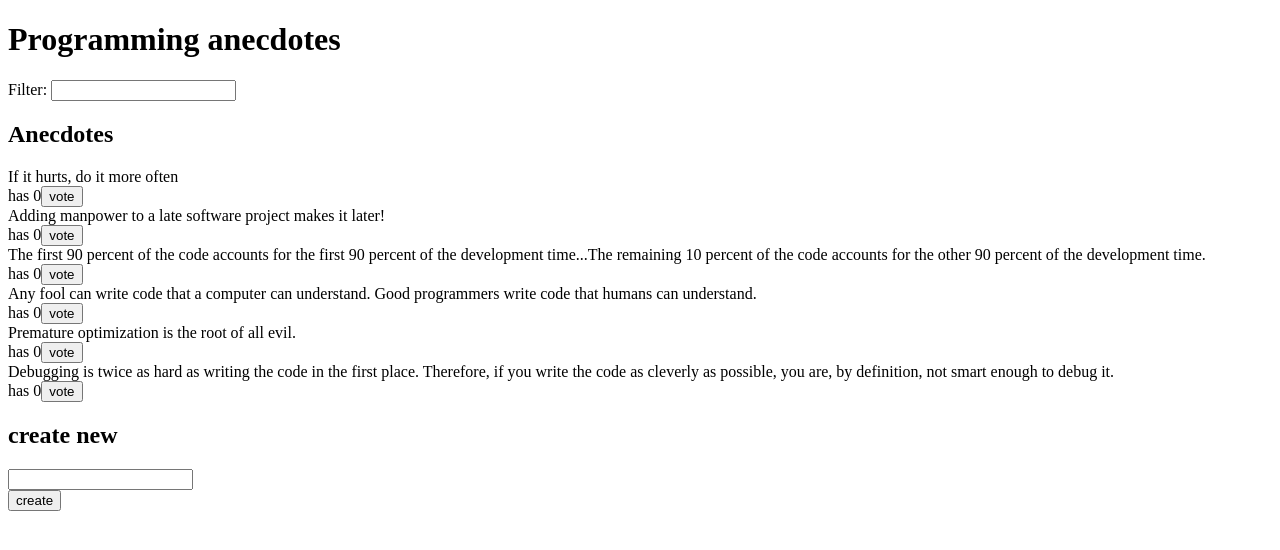
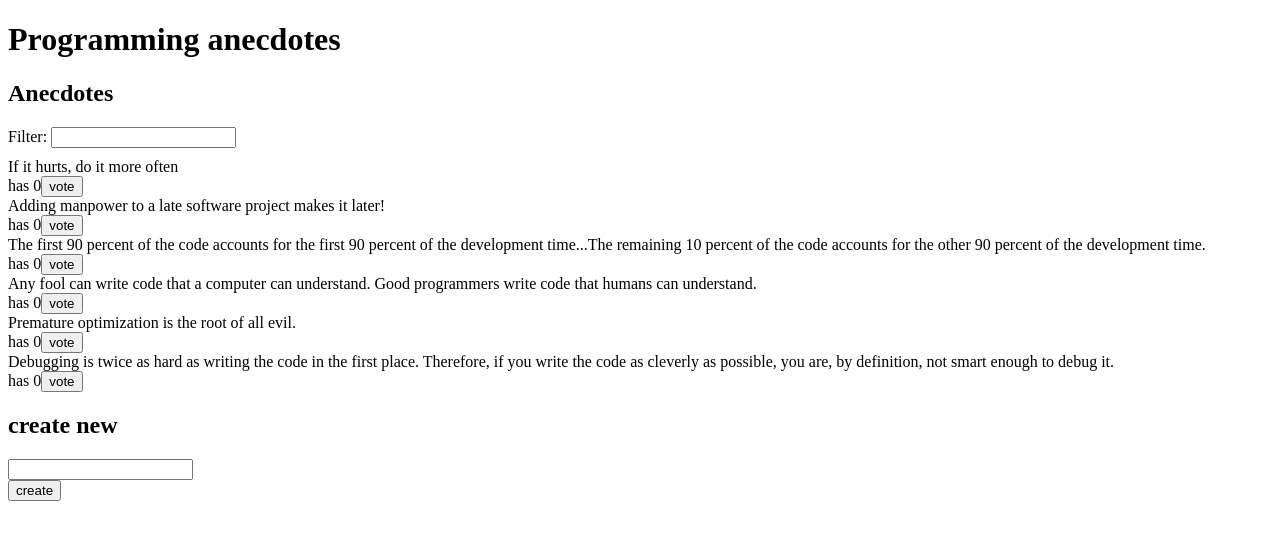
Before and after one commit to javikainen/FullStackOpen2018, a React (Create React App) app in the folder osa6/redux-anecdotes-v2/: page / in a window 1280 px wide. Shown: the top 550 px of the page. Built offline with nearby package versions, Linux system fonts and the light colour scheme.

Commit message:
ADD: Ex.6.9

```diff
--- a/osa6/redux-anecdotes-v2/src/components/AnecdoteList.js
+++ b/osa6/redux-anecdotes-v2/src/components/AnecdoteList.js
@@ -13,17 +13,12 @@ class AnecdoteList extends React.Component {
     }
   )
 
-  anecdotesToShow = () => {
-    const { anecdotes, filter } = this.props
-    return anecdotes.filter(a => a.content.toLowerCase().includes(filter.toLowerCase()))
-  }
-
   render() {
     return (
       <div>
+        <h2>Anecdotes</h2>
         <Filter />
-        <h2>Anecdotes</h2>
-        {this.anecdotesToShow().sort((a, b) => b.votes - a.votes).map(anecdote =>
+        {this.props.visibleAnecdotes.map(anecdote =>
           <div key={anecdote.id}>
             <div>
               {anecdote.content}
@@ -41,10 +36,14 @@ class AnecdoteList extends React.Component {
   }
 }
 
+const anecdotesToShow = (anecdotes, filter) => {
+  return anecdotes.filter(a => a.content.toLowerCase().includes(filter.toLowerCase()))
+    .sort((a, b) => b.votes - a.votes)
+}
+
 const mapStateToProps = (state) => {
   return {
-    anecdotes: state.anecdotes,
-    filter: state.filter
+    visibleAnecdotes: anecdotesToShow(state.anecdotes, state.filter)
   }
 }
 
```
